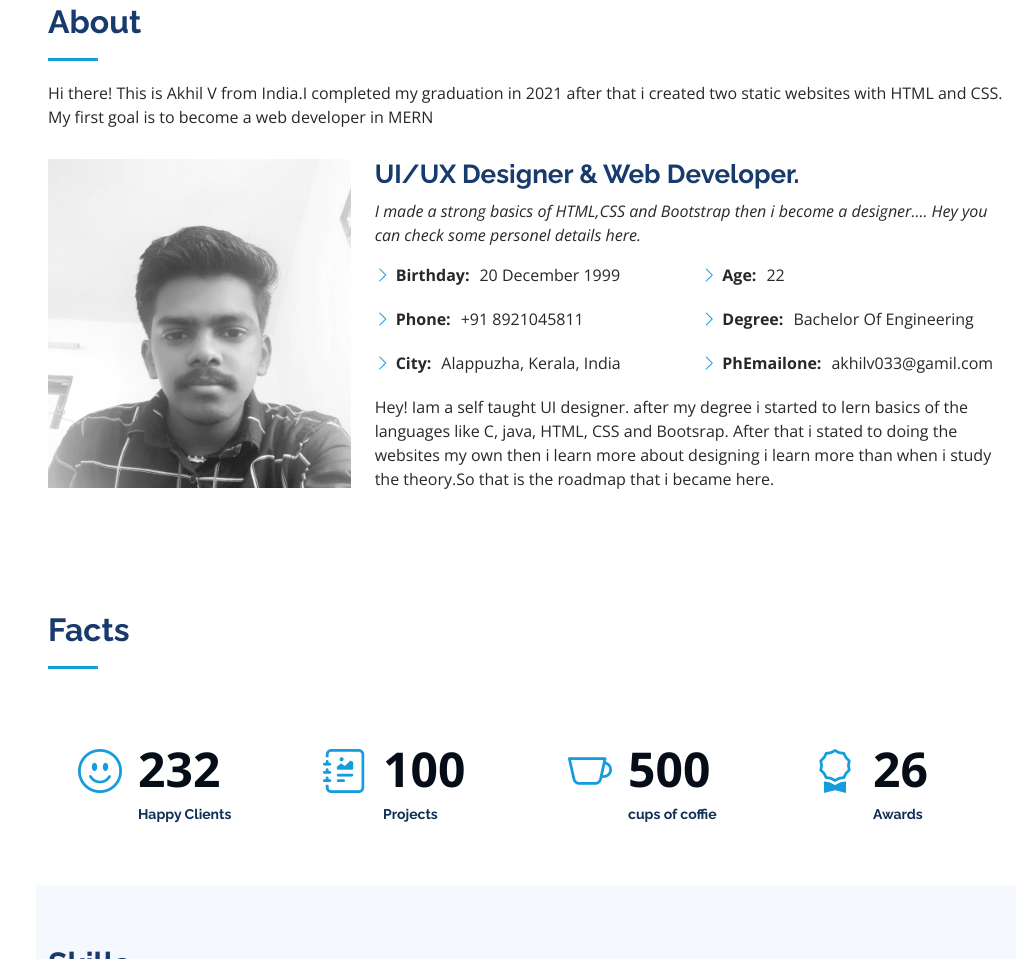
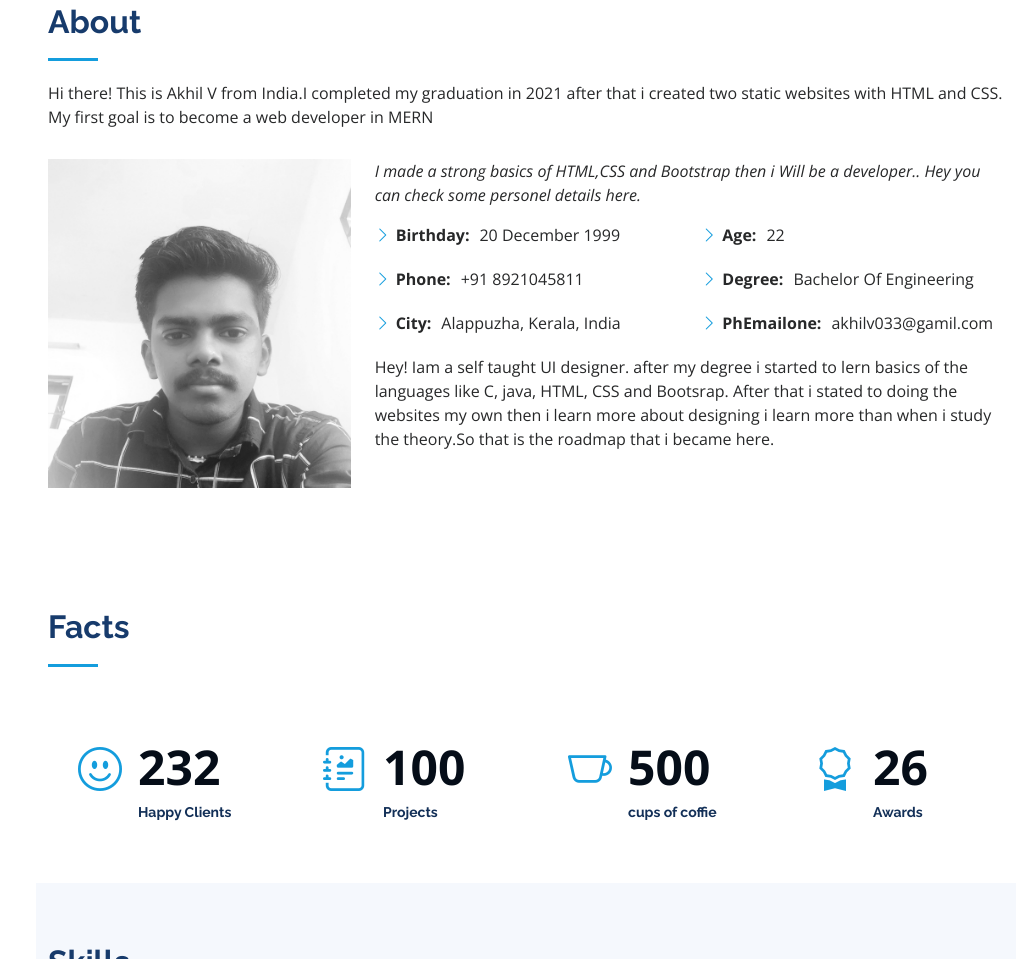
Before and after one commit to AKHIL-V-3/Personel-Website, a plain HTML site: page index.html in a window 1280 px wide. Shown: the part 857-1816 px from the top of the page, without its empty margins (264-1280 px from the left). Drawn offline with nearby package versions, Linux system fonts and the light colour scheme.

Commit message:
completed

```diff
--- a/index.html
+++ b/index.html
@@ -5,7 +5,7 @@
   <meta charset="utf-8">
   <meta content="width=device-width, initial-scale=1.0" name="viewport">
 
-  <title>iPortfolio Bootstrap Template - Index</title>
+  <title>Personel-website</title>
   <meta content="" name="description">
   <meta content="" name="keywords">
 
@@ -91,9 +91,9 @@
             <img src="assets/img/profile-image2.jpg" class="img-fluid" alt="">
           </div>
           <div class="col-lg-8 pt-4 pt-lg-0 content" data-aos="fade-left">
-            <h3>UI/UX Designer &amp; Web Developer.</h3>
+
             <p class="fst-italic">
-              I made a strong basics of HTML,CSS and Bootstrap then i become a designer....  Hey you can check some personel details here.
+              I made a strong basics of HTML,CSS and Bootstrap then i Will be a developer.. Hey you can check some personel details here.
             </p>
             <div class="row">
               <div class="col-lg-6">
```
